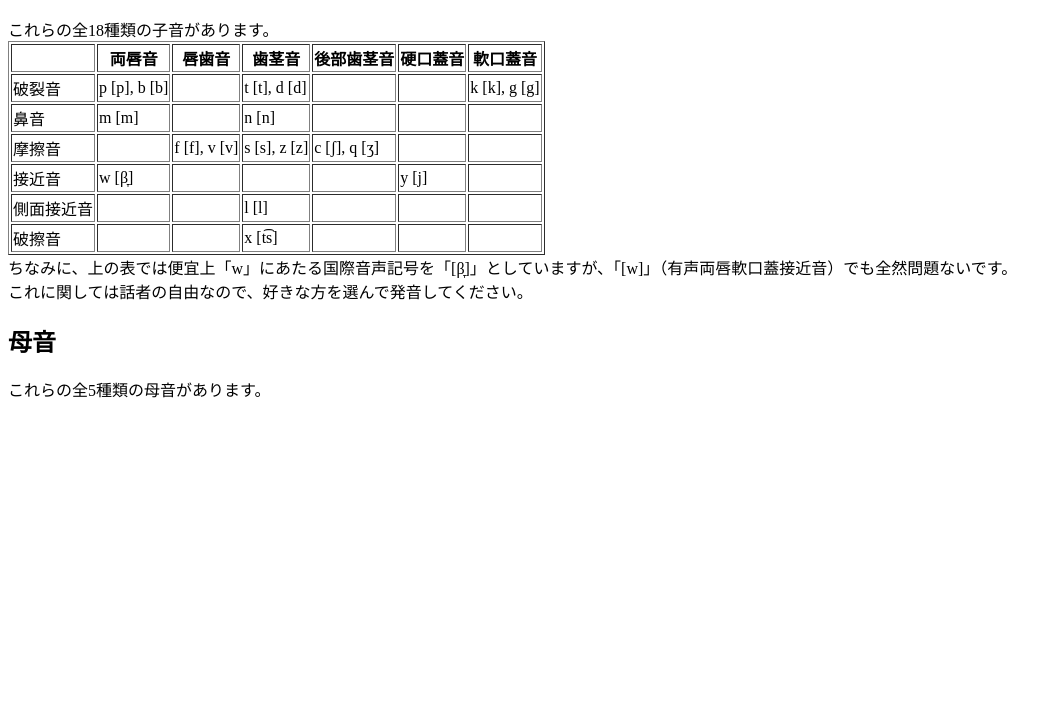
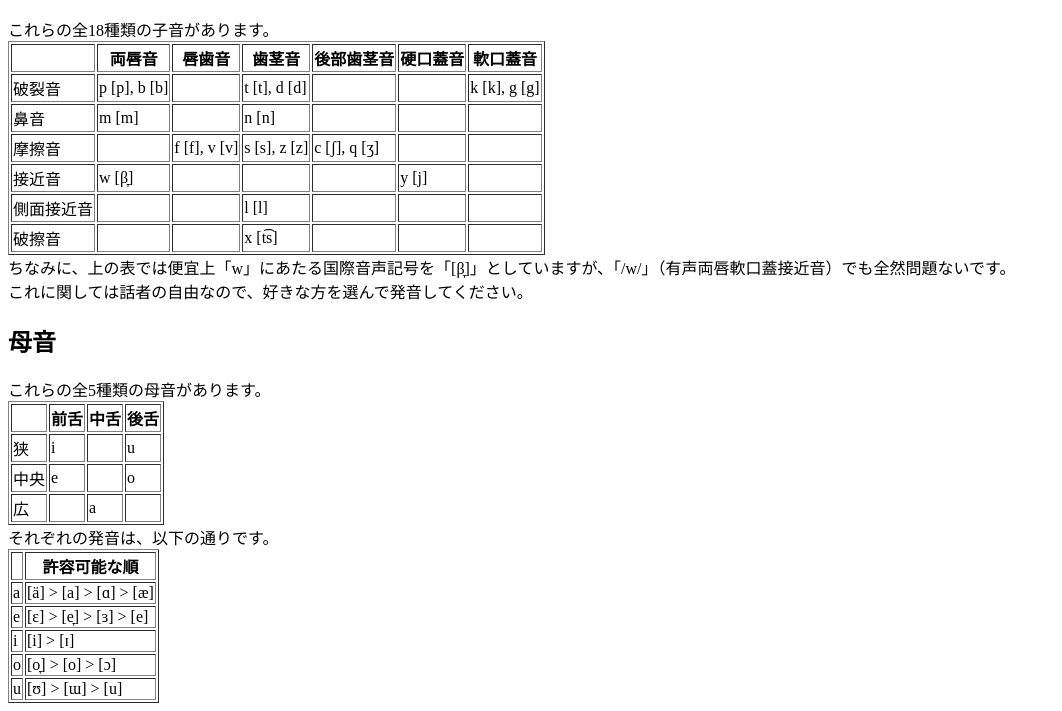
Before and after one commit to HAKUxNA/HAKUxNA.github.io, a plain HTML site: page Fol_xolfe/grammar.html in a window 1280 px wide. Shown: the part 264-975 px from the top of the page, without its empty margins (0-1062 px from the left). Before the commit the page ends 800 px from the top, so only its background shows below. Drawn offline with Linux system fonts and the light colour scheme.

Commit message:
Update grammar.html

```diff
--- a/Fol_xolfe/grammar.html
+++ b/Fol_xolfe/grammar.html
@@ -85,13 +85,67 @@
             </tr>
         </table>
 
-        ちなみに、上の表では便宜上「w」にあたる国際音声記号を「[β̞]」としていますが、「[w]」（有声両唇軟口蓋接近音）でも全然問題ないです。<br>
+        ちなみに、上の表では便宜上「w」にあたる国際音声記号を「[β̞]」としていますが、「/w/」（有声両唇軟口蓋接近音）でも全然問題ないです。<br>
         これに関しては話者の自由なので、好きな方を選んで発音してください。
 
         <h2>母音</h2>
 
         これらの全5種類の母音があります。
 
+        <table border = "1">
+            <tr>
+                <th></th>
+                <th>前舌</th>
+                <th>中舌</th>
+                <th>後舌</th>
+            </tr>
+            <tr>
+                <td>狭</td>
+                <td>i</td>
+                <td></td>
+                <td>u</td>
+            </tr>
+            <tr>
+                <td>中央</td>
+                <td>e</td>
+                <td></td>
+                <td>o</td>
+            </tr>
+            <tr>
+                <td>広</td>
+                <td></td>
+                <td>a</td>
+                <td></td>
+            </tr>
+        </table>
 
+        それぞれの発音は、以下の通りです。
+
+        <table border = "1">
+            <tr>
+                <th></th>
+                <th>許容可能な順</th>
+            </tr>
+            <tr>
+                <td>a</td>
+                <td>[ä] > [a] > [ɑ] > [æ]</td>
+            </tr>
+            <tr>
+                <td>e</td>
+                <td>[ɛ] > [e̞] > [ɜ] > [e]</td>
+            </tr>
+            <tr>
+                <td>i</td>
+                <td>[i] > [ɪ]</td>
+            </tr>
+            <tr>
+                <td>o</td>
+                <td>[o̞] > [o] > [ɔ]</td>
+            </tr>
+            <tr>
+                <td>u</td>
+                <td>[ʊ] > [ɯ] > [u]</td>
+            </tr>
+        </table>
 </body>
 </html>
```
